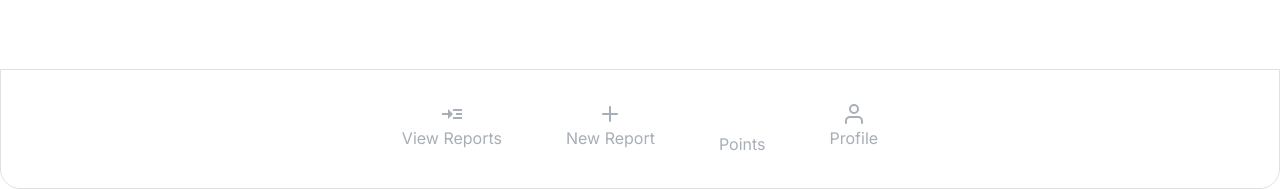
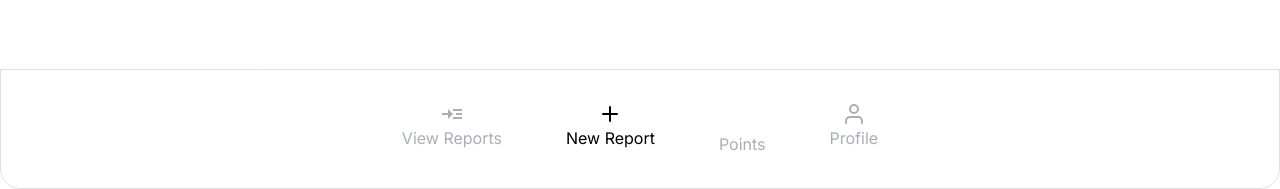
Before and after one commit to Salt-RASOR/clean-relay, a Next.js app: page /report in a window 1280 px wide. Shown: the part 611-800 px from the top of the page. Built offline with nearby package versions, Linux system fonts and the light colour scheme; some icons are missing.

Commit message:
fix: active link in Navbar

```diff
--- /dev/null
+++ b/app/common/contants.ts
@@ -0,0 +1,18 @@
+enum ReportsPageSections {
+  LISTINGS = "listings",
+  MAP = "map",
+}
+export const reportsPageSections = [
+  ReportsPageSections.LISTINGS,
+  ReportsPageSections.MAP,
+];
+
+enum NewReportPageSections {
+  TAKE_PHOTO = "Take a photo",
+  DESCRIPTION = "description",
+}
+
+export const newReportPageSections = [
+  NewReportPageSections.TAKE_PHOTO,
+  NewReportPageSections.DESCRIPTION,
+];
--- /dev/null
+++ b/app/common/routes.tsx
@@ -0,0 +1,15 @@
+import { MdOutlineReadMore } from "react-icons/md";
+import { LuPlus } from "react-icons/lu";
+import { LiaCoinsSolid } from "react-icons/lia";
+import { FiUser } from "react-icons/fi";
+
+export const MENU_LIST = [
+  {
+    title: "View Reports",
+    href: "/",
+    icon: <MdOutlineReadMore size={24} />,
+  },
+  { title: "New Report", href: "/report", icon: <LuPlus size={24} /> },
+  { title: "Points", href: "/points", icon: <LiaCoinsSolid size={24} /> },
+  { title: "Profile", href: "/profile", icon: <FiUser size={24} /> },
+];
--- a/app/components/Card/Card.tsx
+++ b/app/components/Card/Card.tsx
@@ -13,8 +13,6 @@ const Card: React.FC<CardProps> = ({
   category,
   status,
 }) => {
-  console.log(image_path);
-
   const isInProgress = status === "in progress";
   return (
     <div className="rounded-[21px] bg-card_bg p-8 relative my-6" style={{ boxShadow: "0 1.72px 6.86px rgba(0, 0, 0, 0.25)",}}>
--- a/app/components/Navbar/NavItem.tsx
+++ b/app/components/Navbar/NavItem.tsx
@@ -1,19 +1,20 @@
 import Link from "next/link";
+import { usePathname } from "next/navigation";
 import clsx from "clsx";
 
 type NavItemProps = {
   title: string;
   href: string;
-  active: boolean;
   icon: React.ReactNode;
 };
 
-const NavItem: React.FC<NavItemProps> = ({ title, href, icon, active }) => {
+const NavItem: React.FC<NavItemProps> = ({ title, href, icon }) => {
+  const pathname = usePathname();
   return (
     <Link
       href={href}
       className={clsx(
-        active ? "text-primary-color" : "text-primary_gray",
+        pathname === href ? "text-primary-color" : "text-primary_gray",
         "py-8 flex flex-col items-center"
       )}>
       <span>{icon}</span>
--- a/app/components/Navbar/Navbar.tsx
+++ b/app/components/Navbar/Navbar.tsx
@@ -1,27 +1,9 @@
-'use client'
-import { useState } from "react";
+"use client";
 import NavItem from "./NavItem";
 import clsx from "clsx";
-import { MdOutlineReadMore } from "react-icons/md";
-import { LuPlus } from "react-icons/lu";
-import { LiaCoinsSolid } from "react-icons/lia";
-import { FiUser } from "react-icons/fi";
-
-const MENU_LIST = [
-  {
-    title: "View Reports",
-    href: "/reports",
-    icon: <MdOutlineReadMore size={24} />,
-  },
-  { title: "New Report", href: "/report", icon: <LuPlus size={24} /> },
-  { title: "Points", href: "/points", icon: <LiaCoinsSolid size={24} /> },
-  { title: "Profile", href: "/profile", icon: <FiUser size={24} /> },
-];
+import { MENU_LIST } from "@/app/common/routes";
 
 const Navbar = () => {
-  const [navActive, setNavActive] = useState<null | boolean>(null);
-  const [activeIdx, setActiveIdx] = useState<number>(-1);
-
   return (
     <nav
       className={clsx(
@@ -30,15 +12,8 @@ const Navbar = () => {
         "fixed bottom-0 w-full"
       )}>
       <div className={clsx("flex gap-4 md:gap-16")}>
-        {MENU_LIST.map((menu, idx) => (
-          <div
-            onClick={() => {
-              setActiveIdx(idx);
-              setNavActive(false);
-            }}
-            key={menu.title}>
-            <NavItem active={activeIdx === idx} {...menu} />
-          </div>
+        {MENU_LIST.map((menuItems, idx) => (
+          <NavItem {...menuItems} key={idx} />
         ))}
       </div>
     </nav>
--- a/app/layout.tsx
+++ b/app/layout.tsx
@@ -20,12 +20,10 @@ export default function RootLayout({
   return (
     <html lang="en">
       <body className={clsx(inter.className)}>
-
         <AllProviders>
           <div className="container mx-auto mt-20 px-8">{children}</div>
           <Navbar />
         </AllProviders>
-
       </body>
     </html>
   );
--- a/app/page.tsx
+++ b/app/page.tsx
@@ -1,7 +1,35 @@
-import GoogleMap from "./components/CustomMap";
+"use client";
+import React from "react";
+import { Tab, Tabs, TabList, TabPanel } from "react-tabs";
+import "react-tabs/style/react-tabs.css";
+import CustomMap from "./components/CustomMap";
+import Card from "./components/Card/Card";
+import { MOCK_DATA } from "./mockData";
+import { reportsPageSections } from "./common/contants";
 
 const page = () => {
-  return <GoogleMap />;
+  return (
+    <>
+      <Tabs>
+        <TabList className="grid grid-cols-2 gap-4 mb-8 text-primary_color">
+          {reportsPageSections.map((item, index) => (
+            <Tab key={index} className={"flex items-center justify-center"}>
+              <h2 className="font-bold pb-6">{item}</h2>
+            </Tab>
+          ))}
+        </TabList>
+
+        <TabPanel>
+          {MOCK_DATA.map((item, index) => (
+            <Card key={index} {...item} />
+          ))}
+        </TabPanel>
+        <TabPanel>
+          <CustomMap />
+        </TabPanel>
+      </Tabs>
+    </>
+  );
 };
 
 export default page;
--- a/app/reports/page.tsx
+++ /dev/null
@@ -1,34 +0,0 @@
-"use client";
-import React from "react";
-import { Tab, Tabs, TabList, TabPanel } from "react-tabs";
-import "react-tabs/style/react-tabs.css";
-import CustomMap from "../components/CustomMap";
-import Card from "../components/Card/Card";
-import { MOCK_DATA } from "../mockData";
-
-const page = () => {
-  return (
-    <>
-      <Tabs>
-        <TabList className="grid grid-cols-2 gap-4 mb-8 text-primary_color">
-          {["Listings", "Map"].map((item, index) => (
-            <Tab key={index} className={"flex items-center justify-center"}>
-              <h2 className="font-bold pb-6">{item}</h2>
-            </Tab>
-          ))}
-        </TabList>
-
-        <TabPanel>
-          {MOCK_DATA.map((item, index) => (
-            <Card key={index} {...item} />
-          ))}
-        </TabPanel>
-        <TabPanel>
-          <CustomMap />
-        </TabPanel>
-      </Tabs>
-    </>
-  );
-};
-
-export default page;
```
